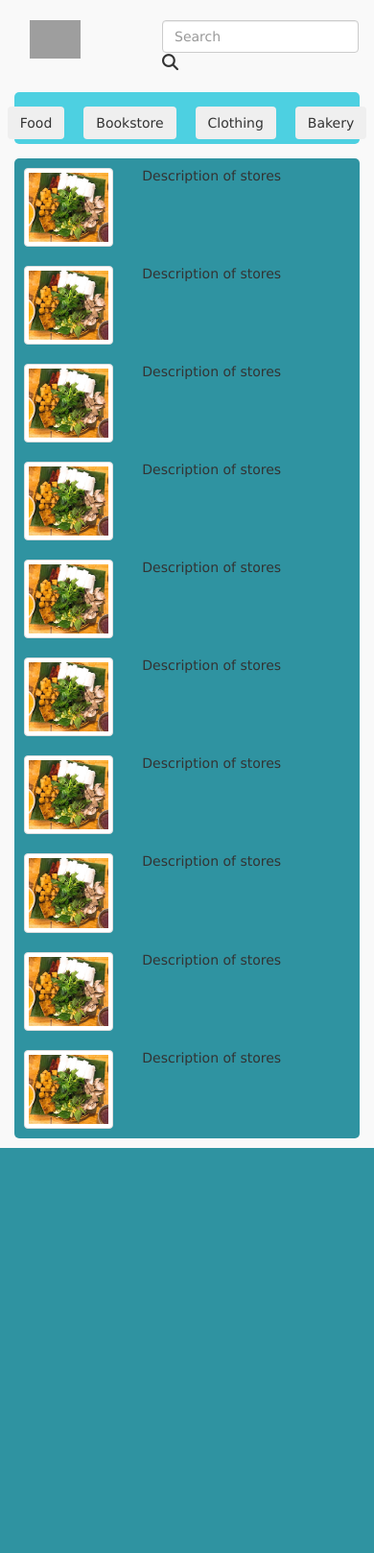
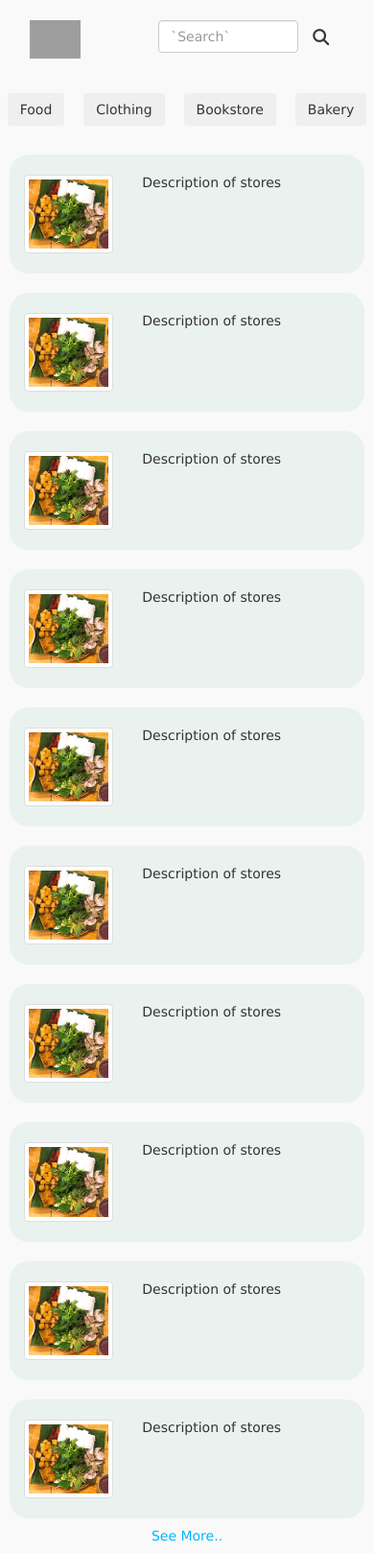
Before and after one commit to RicardoSerranoPena/fastq, a Node server app: page / in a window 390 px wide. Shown: the whole page at 96% size. Before the commit the page ends 1196 px from the top, so only its background shows below. Run offline with Node 20, Linux system fonts and the light colour scheme; some libraries are stand-ins or nearby versions; grey boxes are pictures that could not be loaded.

Commit message:
responsive homepage

```diff
--- a/public/stylesheets/style.css
+++ b/public/stylesheets/style.css
@@ -64,7 +64,6 @@ a {
     padding-right: 1rem;
     padding-top: 1rem;
     border-radius: 0.5rem!important;
-    background-color: #4dd0e1;
 }
 
 .col-category {
@@ -86,7 +85,6 @@ a {
     flex-wrap: wrap;
     justify-content: center;
     border-radius: 0.5rem!important;
-    background-color: #2f93a1
 }
 
 .col-stores {
@@ -158,6 +156,7 @@ a {
     color: #37040D;
 }
 
+
 .col-products {
     padding: 1rem;
     border-bottom: 1px solid grey;
@@ -206,3 +205,36 @@ a {
     margin-left: 0;
     margin-right: 0;
   }
+}
+button:hover{
+  background-color: #ffde59}
+
+.shop-container{
+  padding-top: 1.5em;
+  padding-bottom: 1.5em;
+  border-radius: 20px;
+}
+
+.form-inline {
+  display: flex;
+  flex-flow: row wrap;
+  align-items: center;
+}
+
+@media only screen and (max-width: 650px){
+    input[type=text]{
+        width: 70%;
+    }
+}
+
+@media only screen and (max-width: 320px){
+    .col-category{
+        width: 50%;
+    }
+    button{
+        text-align: center;
+        width: 100%;
+        height: 100%;
+        font-size: 80% !important;
+    }
+}
--- a/routes/index.js
+++ b/routes/index.js
@@ -11,4 +11,9 @@ router.get('/shop', function(req, res, next) {
   res.render('shop', {page:'Shop', menuId:'shop'});
 });
 
+router.get('/all-stores', function(req,res,next){
+  res.render('index')
+}
+);
+
 module.exports = router;
--- a/views/partials/category.ejs
+++ b/views/partials/category.ejs
@@ -1,16 +1,16 @@
 <div class="container category-container">
     <div class="row row-category align-items-center text-center">
-        <div class="col-3 col-category">
+        <div class="col-sm-3 col-category">
             <button type="button" class="btn btn-outline-info">Food</button>
         </div>
-        <div class="col-3 col-category">
-            <button type="button" class="btn btn-outline-primary">Bookstore</button>
+        <div class="col-sm-3 col-category">
+            <button type="button" class="btn btn-outline-info">Clothing</button>
         </div>
-        <div class="col-3 col-category">
-            <button type="button" class="btn btn-outline-primary">Clothing</button>
+        <div class="col-sm-3 col-category">
+            <button type="button" class="btn btn-outline-info">Bookstore</button>
         </div>
-        <div class="col-3 col-category">
-            <button type="button" class="btn btn-outline-primary">Bakery</button>
+        <div class="col-sm-3 col-category">
+            <button type="button" class="btn btn-outline-info">Bakery</button>
         </div>
     </div>
 </div>
--- a/views/partials/menu.ejs
+++ b/views/partials/menu.ejs
@@ -1,15 +1,15 @@
 <nav class="navbar navbar-search">
   <div class="container">
     <div class="row">
-      <div class="col-xs-3 logo">
-        <img id="logo" style="height: 40px; max-width:100%" src="https://i.imgur.com/mVq3COd.png" alt="FastQ">
+      <div class="col-xs-5 logo">
+        <img id="logo" style="height: 40px; max-width:100%" src="https://i.imgur.com/pSXYW34.png" alt="FastQ">
       </div>
-      <div class="col search-box">
-        <form class="form-inline active-cyan-4">
-          <input class="form-control form-control-sm mr-3 w-75" type="text" placeholder="Search"
+      <div class="col-xs-7 search-box">
+          <form class="row form-inline active-cyan-4">
+            <input class="col-xs-6 form-control form-control-sm mr-3 w-75" type="text" placeholder=`Search`
             aria-label="Search">
-          <i class="fas fa-search" aria-hidden="true"></i>
-        </form>
+            <i style="width: 5px"class="col-xs-2 fas fa-search" aria-hidden="true"></i>
+          </form>
       </div>
     </div>
   </div>
--- a/views/partials/products.ejs
+++ b/views/partials/products.ejs
@@ -2,15 +2,17 @@
     <div class="row row-stores align-items-center">
         <% for (var i =1; i <=10;  i++ ) { %>
             <div class="col col-stores my-auto">
-                <div class="row">
+                <div style="background-color: #eaf2ef" class="row shop-container">
                     <div class="col-xs-4">
                         <img class="img img-thumbnail rounded" src="images/food.jpg" alt="...">
                     </div>
                     <div class="col-xs-8">
+
                         <p class="card-text">Description of stores</p>
                     </div>
                 </div>
              </div>
         <% } %>
     </div>
+    <a style="text-align: center;" href="/all-stores">See More..</a>
 </div>
```
